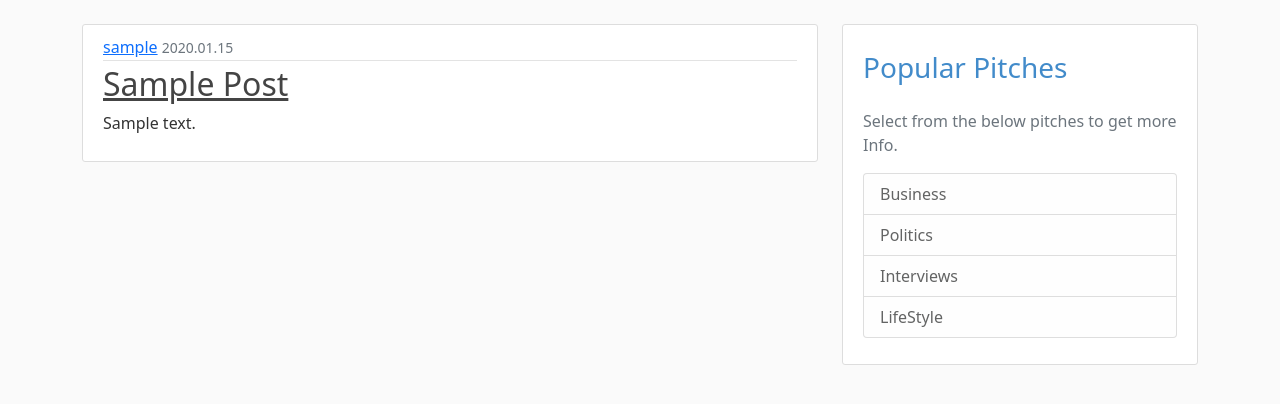
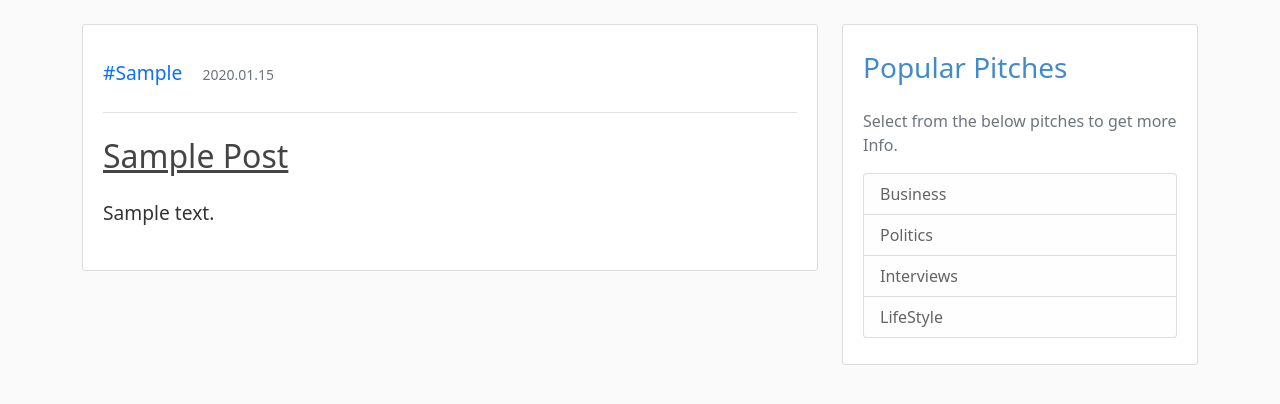
Before and after one commit to fobiero/Blog_C04, a Flask app: page / in a window 1280 px wide. Shown: the part 56-460 px from the top of the page. Run offline with Flask 2, Linux system fonts and the light colour scheme; tables that the repository leaves empty hold one stand-in row (values such as "Sample post"); some libraries are stand-ins or nearby versions.

Commit message:
change layout styling

```diff
--- a/app/static/css/custom.css
+++ b/app/static/css/custom.css
@@ -65,11 +65,14 @@ a.article-title:hover {
 
 .article-content {
     white-space: pre-line;
+    font-weight: 300;
+    padding: 1rem 0;
+    font-size: 1.2rem;
 }
 
 .art_cont {
-    padding-bottom: 1px;
-    margin-bottom: 4px;
+    padding: 1.5rem 0;
+    margin-bottom: 1.5rem;
     border-bottom: 1px solid #e3e3e3
 }
 
@@ -115,6 +118,18 @@ a.article-title:hover {
     text-decoration: none;
 }
 
+.mr-2 {
+    text-transform: capitalize;
+    font-size: 1.2rem;
+    text-decoration: none;
+    list-style: none;
+    margin-right: 1rem;
+}
+
+.mr-2::before {
+    content: "#";
+}
+
 .art-mr a i {
     font-size: 2rem;
     padding: 0 .5rem 0 0;
@@ -130,13 +145,3 @@ a.article-title:hover {
     font-weight: 300;
     letter-spacing: .2rem;
 }
-
-textarea {
-    border: ipx solid #cbd5db;
-    outline: none;
-    padding: 2rem;
-    width: 100%;
-    opacity: .5;
-    font-weight: 300;
-    letter-spacing: .2rem;
-}
```
